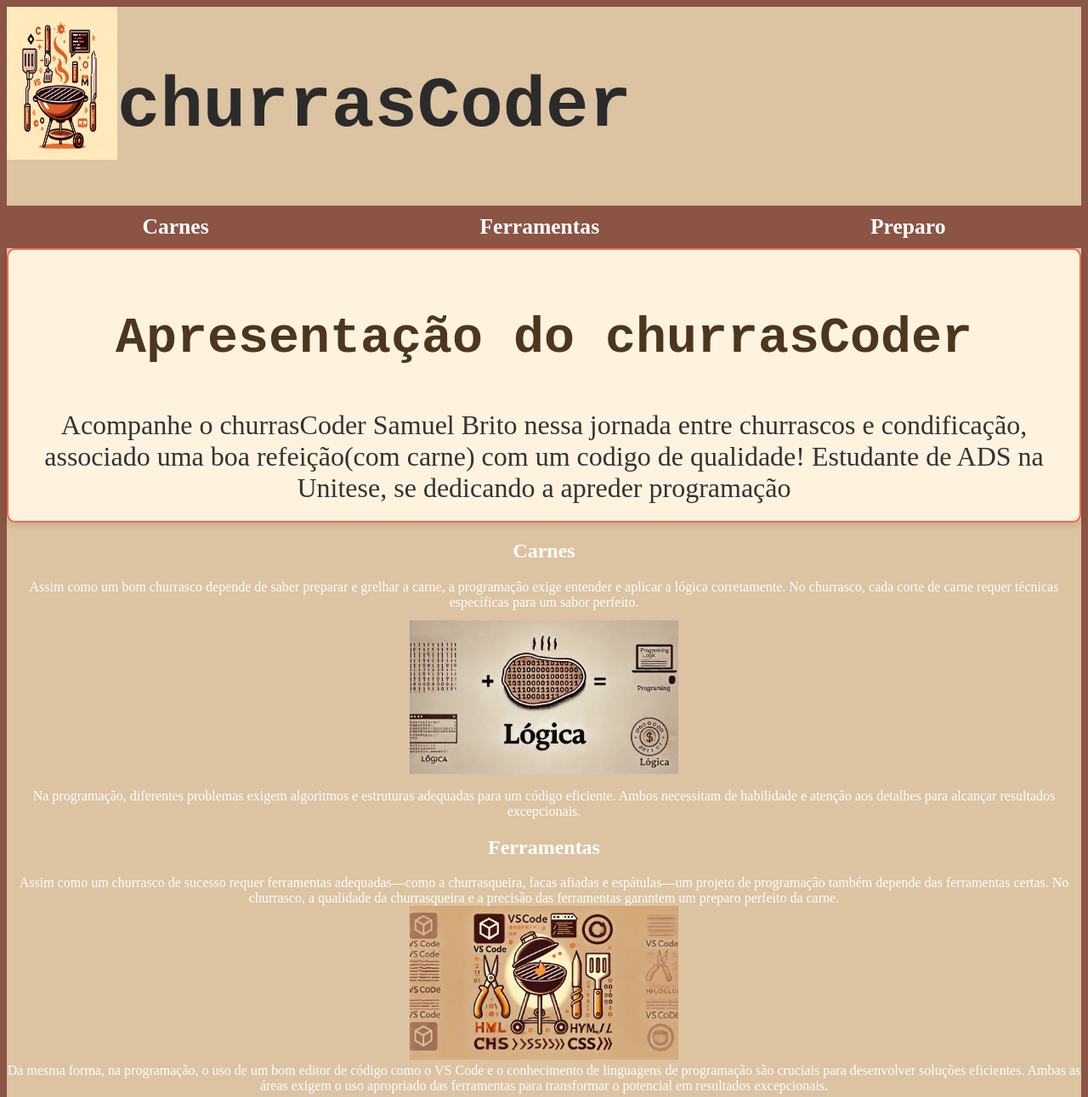
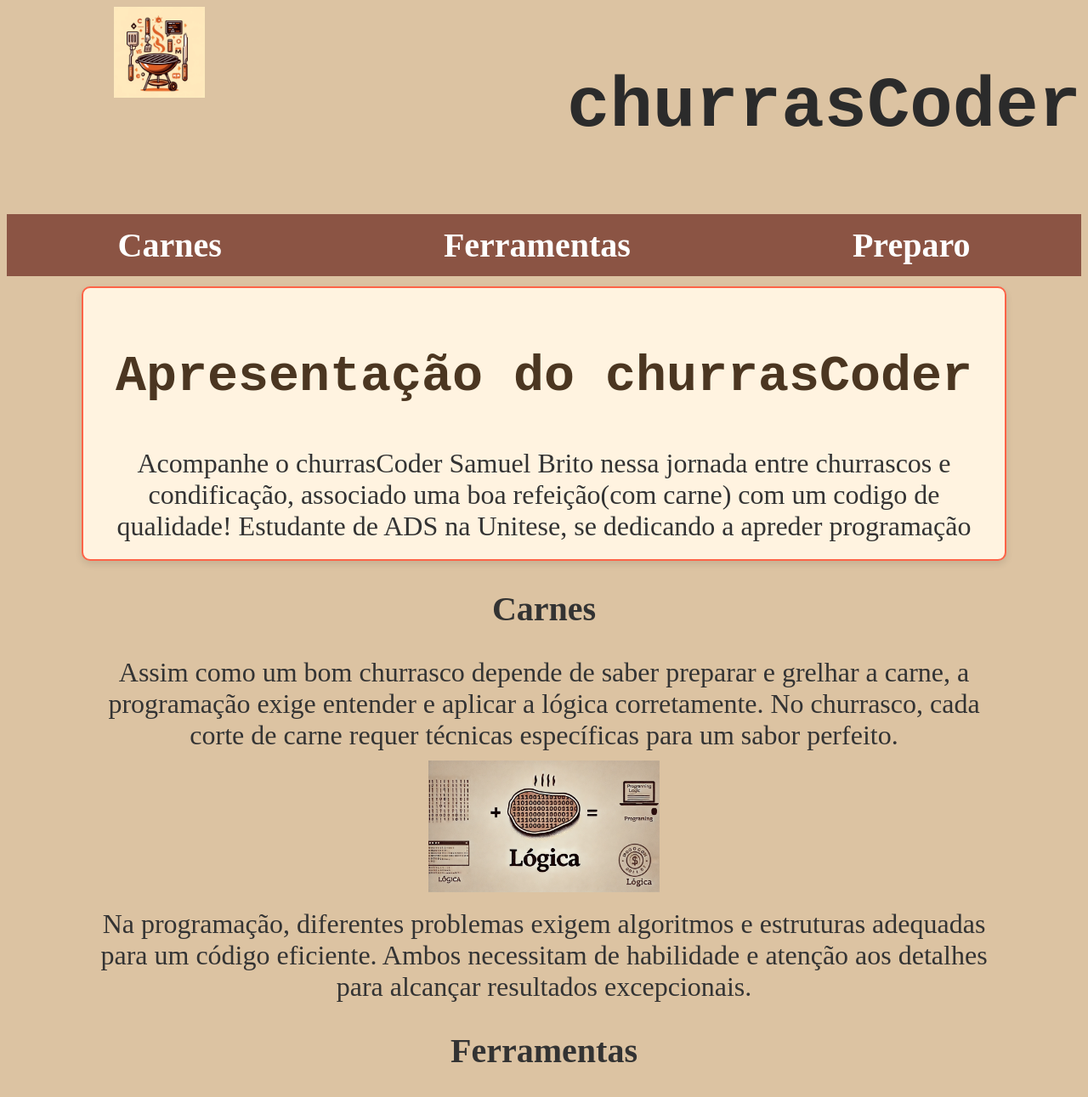
Before and after one commit to Gestao-de-Performance/projeto-final-terceira-turma-escola-de-programadores-SamuelBritoDev, a plain HTML site: page Index.html in a window 1280 px wide. Shown: the top 1291 px of the page at 85% size. Drawn offline with Linux system fonts and the light colour scheme.

Commit message:
estrutura de imagens e alteração de fnt

```diff
--- a/Index.html
+++ b/Index.html
@@ -6,6 +6,7 @@
     <meta name="viewport" content="width=device-width, initial-scale=1.0">
     <link rel="stylesheet" href="style.css">
     <title>churrasCoder</title>
+    <link rel="icon" href="img/Ferramenta 1.webp">
 </head>
 <body class="black">
     <header>
@@ -14,20 +15,21 @@
         <!-- Tema + Menu -->
          <!-- criar logo com nome em vez de escrever pode ser uma opção -->
             <div class="vermelho">
-               <div> <img src="img/Ferramenta 1.webp" alt="Mestre mestrechurrasqueiro" width="130px" height="180px">
+               <div style="padding-left: 10%;">
+                    <img src="img/Ferramenta 1.webp" alt="Mestre mestrechurrasqueiro" width="20%" height="auto">
                 </div > <!-- Width Largura e height a altura -->
-                    <div class="churrasCoderh1">
-                        <h1>churrasCoder</h1>
-                    </div>
+                <div class="churrasCoderh1">
+                    <h1>churrasCoder</h1>
+                </div>
             </div>
-            <div class="justificarSubtitulos branco">
+            <div class="justificarSubtitulos branco menuh2base menuh2fonte" >
                 <span>Carnes</span>
                 <span>Ferramentas</span>
                 <span>Preparo</span>
             </div>
         </section>
     </header>
-    <main class="vermelho">
+    <main class="vermelho" style="margin: 1% 7% 1% 7%;">
         <section>
             <!-- Apresentação, o Texto será: Vamos Assar um codigo, junto com o churrasCoder.html unindo carne com Programação, veremos so coisa boa, codigo e carne sem salada por enquanto! -->
             <div class="containerApresentacao">
@@ -41,9 +43,9 @@
             </div>
 
            <div>
-                <div class="container">
-                    <h2>Carnes</h2>
-                    <div>
+                <div class="container containerApresentacaop">
+                    <h2 class="menuh2fonte">Carnes</h2>
+                    <div >
                         <span>Assim como um bom churrasco depende de saber preparar e grelhar a carne, a programação exige entender e aplicar a lógica corretamente. No churrasco, cada corte de carne requer técnicas específicas para um sabor perfeito.</span>
 
                     </div>
@@ -57,8 +59,8 @@
 
                 </div>
             </div>
-            <div class="container">
-                    <h2>Ferramentas</h2>
+            <div class="container containerApresentacaop">
+                    <h2 class="menuh2fonte">Ferramentas</h2>
                     <div>
                         <div>
                             <span>Assim como um churrasco de sucesso requer ferramentas adequadas—como a churrasqueira, facas afiadas e espátulas—um projeto de programação também depende das ferramentas certas. No churrasco, a qualidade da churrasqueira e a precisão das ferramentas garantem um preparo perfeito da carne.</span>
@@ -76,8 +78,8 @@
             </div>
 
             <div>
-                <div class="container">
-                    <h2>Preparo</h2>
+                <div class="container containerApresentacaop">
+                    <h2 class="menuh2fonte">Preparo</h2>
                     <div>
                         <span>Escrever código é como fazer um churrasco. Assim como usar sal demais ou exagerar nos temperos pode estragar a carne, adicionar detalhes desnecessários no código pode prejudicar o programa. </span>
                     </div>
@@ -97,7 +99,7 @@
      <footer class="branco">
         <div class="footer-container">
             <div class="footer-section">
-                <h2 class="container">Contatos</h2>
+                <h2 class="container menuh2fonte">Contatos</h2>
                 <ul>
                     <li><svg xmlns="http://www.w3.org/2000/svg" width="24" height="24" viewBox="0 0 24 24">
                         <path d="M6.62 10.79c-1.09 1.09-2.83 1.09-3.92 0-1.09-1.09-1.09-2.83 0-3.92l1.1-1.1c1.09-1.09 2.83-1.09 3.92 0 1.09 1.09 1.09 2.83 0 3.92l-1.1 1.1zm10.4 2.89l-1.1-1.1c-1.09-1.09-2.83-1.09-3.92 0-1.09 1.09-1.09 2.83 0 3.92l1.1 1.1c1.09 1.09 2.83 1.09 3.92 0 1.09-1.09 1.09-2.83 0-3.92zm-1.43-5.9c-.64 0-1.26.29-1.7.79l-2.89 2.9c-.44.44-.79 1.06-.79 1.7v6.9c0 .64.29 1.26.79 1.7l2.89 2.9c.44.44 1.06.79 1.7.79.64 0 1.26-.29 1.7-.79l2.89-2.9c.44-.44.79-1.06.79-1.7v-6.9c0-.64-.29-1.26-.79-1.7l-2.89-2.9c-.44-.44-1.06-.79-1.7-.79zm-1.6 2.5c.44 0 .87.17 1.17.49l1.66 1.66c.3.3.49.73.49 1.17v6.8c0 .44-.17.87-.49 1.17l-1.66 1.66c-.3.3-.73.49-1.17.49-.44 0-.87-.17-1.17-.49l-1.66-1.66c-.3-.3-.49-.73-.49-1.17v-6.8c0-.44.17-.87.49-1.17l1.66-1.66c.3-.3.73-.49 1.17-.49z"/>
--- a/style.css
+++ b/style.css
@@ -30,7 +30,17 @@
     border: solid forestgreen;
 }
 
+.menuh2base{
+    background: #8B5444;
+    margin: 0; height: 500%;
+    padding: 1% 0;
 
+}
+
+.menuh2fonte{
+    font-size: 2.5rem;
+
+}
 
 
 .fonte2{
@@ -42,7 +52,6 @@
     justify-content: space-around;
     display: flex;
     /* border: solid red; */
-    font-size: 1.6rem;
     font-weight: 600;
     margin: 10px 0;
 }
@@ -58,7 +67,7 @@
 
 /* cor que preenche toda a tela */
 .black{
-    background-color: #8B5444 ;
+    background-color: #DCC3A2 ;
 }
 
 .center h2{
@@ -110,7 +119,7 @@
 
 /* Estilos para o parágrafo */
 .containerApresentacaop{
-    font-size: 2em;           /* Tamanho da fonte maior */
+    font-size: 2rem;           /* Tamanho da fonte maior */
     color: #333;                /* Cor do texto em cinza escuro */
 }
 
```
